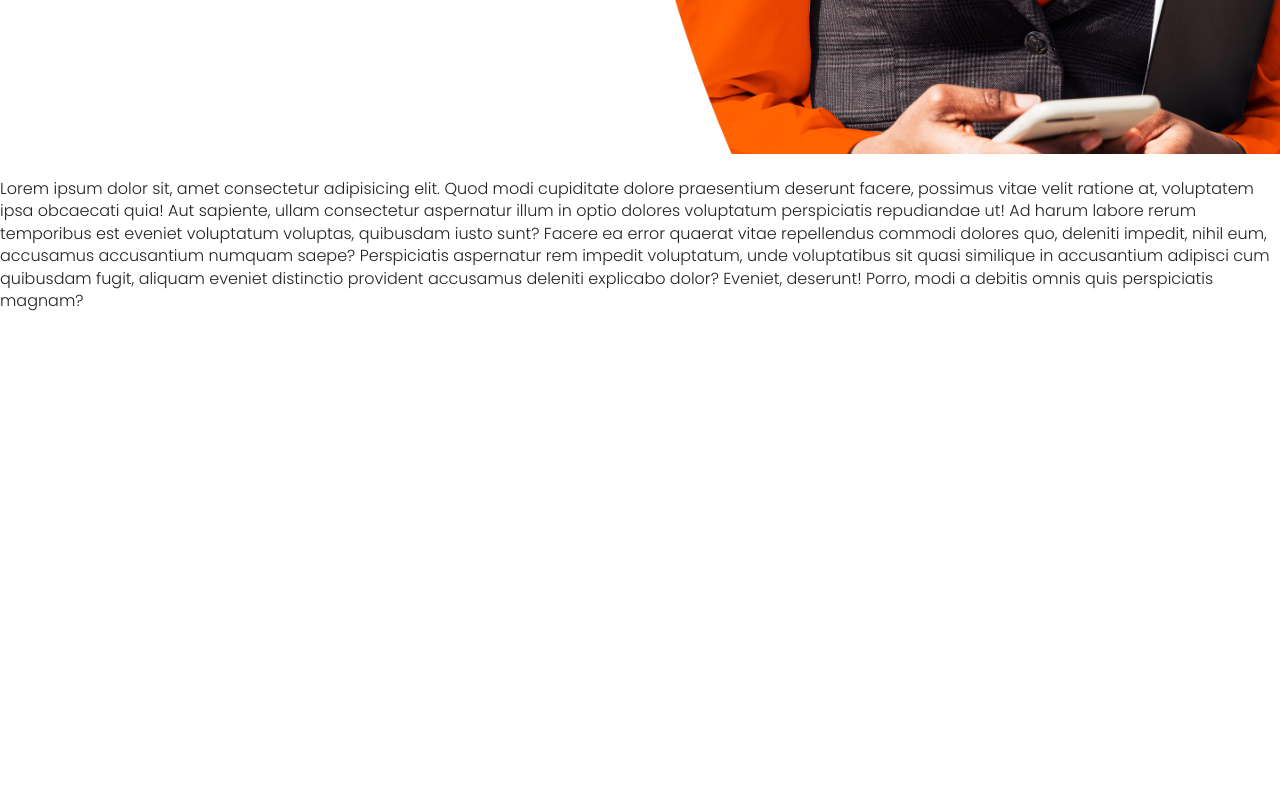
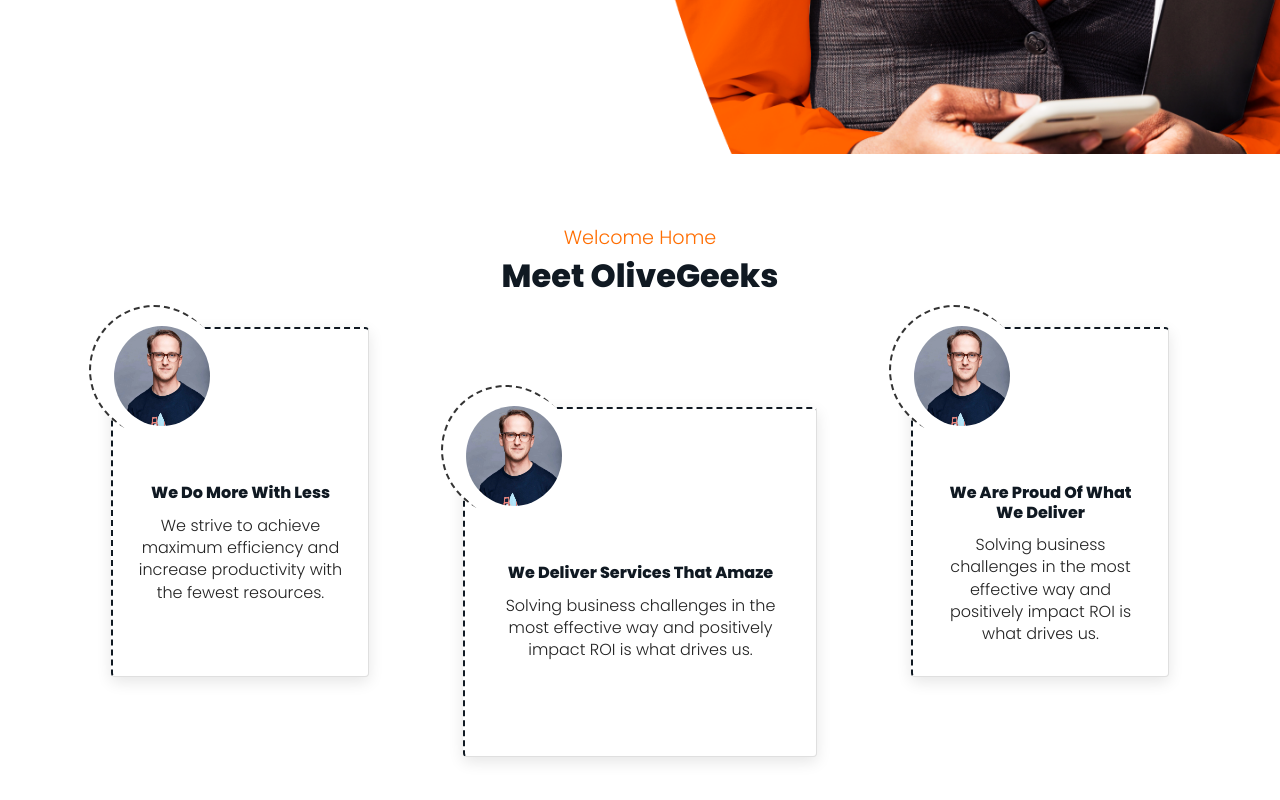
Before and after one commit to calebbenjin/olivegeek, a plain HTML site: page index.html in a window 1280 px wide. Shown: the part 646-1446 px from the top of the page. Before the commit the page ends 958 px from the top, so only its background shows below. Drawn offline with nearby package versions, Linux system fonts and the light colour scheme.

Commit message:
welcome section

```diff
--- a/css/main.css
+++ b/css/main.css
@@ -111,6 +111,7 @@ a:hover {
 
 .section {
   min-height: 100vh;
+  padding: 3rem 0;
 }
 
 
@@ -119,7 +120,7 @@ img {
 }
 
 .container {
-  max-width: 95% !important;
+  max-width: 90% !important;
 }
 
 .title {
@@ -131,6 +132,20 @@ img {
   font-weight: var(--bold);
   font-size: 1.5rem;
   color: var(--primaryColor);
+}
+
+.section-title {
+  text-align: center;
+  margin-bottom: 1rem;
+}
+ .section-title .sec-title {
+  font-weight: 600;
+  color: var(--secondaryColor);
+}
+
+ .section-title h4 {
+  color: var(--primaryColor);
+  font-size: 1.2rem;
 }
 
 @media only screen and (max-width: 1200px) {
@@ -148,6 +163,16 @@ img {
 
   .title {
     font-size: 1.5rem;
+  }
+  .section-title .sec-title {
+    font-weight: 600;
+    color: var(--secondaryColor);
+    font-size: 1.5rem;
+  }
+
+  .section-title h4 {
+    color: var(--primaryColor);
+    font-size: 1rem;
   }
 }
 
@@ -402,6 +427,86 @@ header .bugger {
 ======================================*/
 
 
+/* Welcome Section
+======================================*/
+
+
+
+.welcome-section .card  {
+  position: relative;
+  margin: 1rem 0;
+  height: 350px;
+  box-shadow: var(--light-shadow);
+  transition: var(--transition);
+  border-top: dashed 2px var(--secondaryColor);
+  border-left: dashed 2px var(--secondaryColor);
+}
+.welcome-section .flow-top {
+  margin-top: 6rem;
+}
+.welcome-section .card .card-img .dash {
+  width: 130px;
+  height: 130px;
+  border-radius: 50%;
+  position: relative;
+  top: -1.5rem;
+  left: -1.5rem;
+  border: dashed 2px #333;
+  background: var(--whiteColor);
+  transition: var(--transition);
+}
+.welcome-section .card .card-img .user {
+  width: 138px;
+  height: 130px;
+  border-radius: 50%;
+  position: relative;
+  bottom: -0.2rem;
+  right: -0.5rem;
+  border: solid 15px #fff;
+}
+
+.welcome-section .card .card-body {
+  text-align: center;
+  padding: 1.5rem;
+}
+
+.welcome-section .card .card-title {
+  font-weight: var(--bold);
+  color: var(--secondaryColor);
+}
+
+.welcome-section .card:hover {
+  /* border: none; */
+  box-shadow: var(--dark-shadow);
+  border-top: dashed 2px var(--primaryColor);
+  border-left: dashed 2px var(--primaryColor);
+}
+
+.welcome-section .card:hover.flow-top {
+  margin-top: 1rem;
+}
+
+.welcome-section .card:hover .dash {
+  border-color: var(--primaryColor);
+
+}
+
+@media only screen and (max-width: 1200px) {
+  .welcome-section .card {
+    height: 400px;
+    margin: 2.5rem 0;
+  }
+}
+
+@media only screen and (max-width: 576px) {
+  .welcome-section .flow-top {
+    margin-top: 1rem;
+  }
+}
+
+/* Welcome Section End
+======================================*/
+
 
 
 
--- a/index.html
+++ b/index.html
@@ -77,8 +77,57 @@
         </div>
     </section>
 
-    <section>
-      <p>Lorem ipsum dolor sit, amet consectetur adipisicing elit. Quod modi cupiditate dolore praesentium deserunt facere, possimus vitae velit ratione at, voluptatem ipsa obcaecati quia! Aut sapiente, ullam consectetur aspernatur illum in optio dolores voluptatum perspiciatis repudiandae ut! Ad harum labore rerum temporibus est eveniet voluptatum voluptas, quibusdam iusto sunt? Facere ea error quaerat vitae repellendus commodi dolores quo, deleniti impedit, nihil eum, accusamus accusantium numquam saepe? Perspiciatis aspernatur rem impedit voluptatum, unde voluptatibus sit quasi similique in accusantium adipisci cum quibusdam fugit, aliquam eveniet distinctio provident accusamus deleniti explicabo dolor? Eveniet, deserunt! Porro, modi a debitis omnis quis perspiciatis magnam?</p>
+    <section class="section welcome-section">
+      <div class="container">
+        <div class="section-title">
+          <h4>Welcome Home</h4>
+          <h2 class="sec-title">Meet OliveGeeks</h2>
+        </div>
+        <div class="row">
+          <div class="col-md-4 col-lg-3 mx-auto">
+            <div class="card">
+              <div class="card-img">
+                <!-- <img src="img/dash.png" alt="" class="dash"> -->
+                <div class="dash">
+                  <img src="img/user.jpg" alt="" class="user">
+                </div>
+              </div>
+              <div class="card-body">
+                <h6 class="card-title">We Do More With Less</h6>
+                <p>We strive to achieve maximum efficiency and increase productivity with the fewest resources.</p>
+              </div>
+            </div>
+          </div>
+          <div class="col-md-4 col-lg-4 mx-auto">
+            <div class="card flow-top">
+              <div class="card-img">
+                <!-- <img src="img/dash.png" alt="" class="dash"> -->
+                <div class="dash">
+                  <img src="img/user.jpg" alt="" class="user">
+                </div>
+              </div>
+              <div class="card-body">
+                <h6 class="card-title">We Deliver Services That Amaze</h6>
+                <p>Solving business challenges in the most effective way and positively impact ROI is what drives us.</p>
+              </div>
+            </div>
+          </div>
+          <div class="col-md-4 col-lg-3 mx-auto">
+            <div class="card">
+              <div class="card-img">
+                <!-- <img src="img/dash.png" alt="" class="dash"> -->
+                <div class="dash">
+                  <img src="img/user.jpg" alt="" class="user">
+                </div>
+              </div>
+              <div class="card-body">
+                <h6 class="card-title">We Are Proud Of What We Deliver</h6>
+                <p>Solving business challenges in the most effective way and positively impact ROI is what drives us.</p>
+              </div>
+            </div>
+          </div>
+        </div>
+      </div>
     </section>
   </main>
   <footer></footer>
```
Also changed, not shown: img/dash.png (added), img/user.jpg (added).
